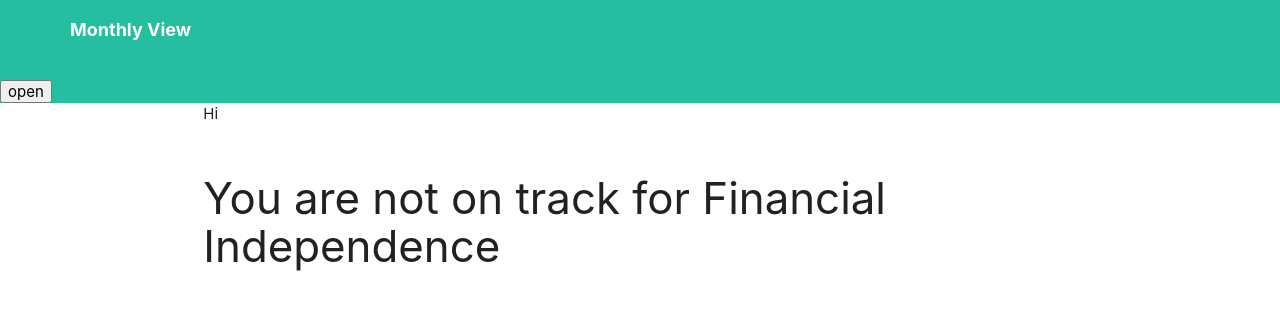
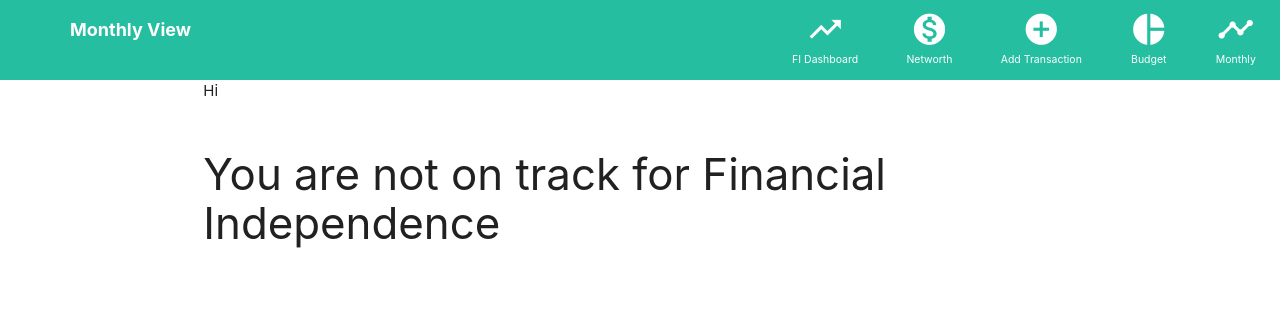
Before and after one commit to christinebonk/final-project, a React (Create React App) app in the folder client/: page /monthly in a window 1280 px wide. Shown: the top 310 px of the page. Built offline with nearby package versions, Linux system fonts and the light colour scheme; no server answers.

Commit message:
added nav bar

```diff
--- /dev/null
+++ b/client/public/app-style/_nav.scss
@@ -0,0 +1,26 @@
+.nav-bar ul {
+	display: flex;
+	color: white;
+	justify-content: space-around;
+
+		i {
+			font-size: 2.5rem;
+		}
+}
+
+header {
+	display: flex !important;
+	position: relative;
+
+	.title-container {
+		width: 20%;
+	}
+
+	.nav-bar {
+		width: 40%;
+		position: absolute;
+		right: 0;
+		font-size: 0.7rem;
+		text-align: center;
+	}
+}
--- a/client/public/app-style/style.css
+++ b/client/public/app-style/style.css
@@ -122,6 +122,25 @@ select#show {
 input#show {
   display: block; }
 
+.nav-bar ul {
+  display: flex;
+  color: white;
+  justify-content: space-around; }
+  .nav-bar ul i {
+    font-size: 2.5rem; }
+
+header {
+  display: flex !important;
+  position: relative; }
+  header .title-container {
+    width: 20%; }
+  header .nav-bar {
+    width: 40%;
+    position: absolute;
+    right: 0;
+    font-size: 0.7rem;
+    text-align: center; }
+
 #root h2 {
   font-size: 1.7rem;
   font-weight: bold;
--- a/client/public/app-style/style.scss
+++ b/client/public/app-style/style.scss
@@ -11,6 +11,7 @@ $background: #D3E3DD;
 @import 'budget';
 @import 'monthly';
 @import 'transaction';
+@import 'nav';
 
 #root h2 {
 	font-size: 1.7rem;
--- a/client/public/index.html
+++ b/client/public/index.html
@@ -3,9 +3,10 @@
   <head>
     <meta charset="utf-8">
     <meta name="viewport" content="width=device-width, initial-scale=1, shrink-to-fit=no">
+
     <meta name="theme-color" content="#000000">
     <link rel="stylesheet" type="text/css" href="app-style/style.css">
-
+  <link href="https://fonts.googleapis.com/icon?family=Material+Icons" rel="stylesheet">
     <!--
       manifest.json provides metadata used when your web app is added to the
       homescreen on Android. See https://developers.google.com/web/fundamentals/engage-and-retain/web-app-manifest/
--- a/client/src/components/TopBar/TopBar.js
+++ b/client/src/components/TopBar/TopBar.js
@@ -62,16 +62,38 @@ class TopBar extends Component {
 	render () {
 		return (
 			<header className="top-bar">
-				<h1>{this.props.title}</h1>
-				{this.props.children}
-				<button type="button" onClick={this.showModal}>
-                      open
-                </button>
-                <main>
+				<div className="title-container">
+					<h1>{this.props.title}</h1>
+	            </div>
+              	<div className="nav-bar">
+              		<ul>
+              			<li>
+              				<i className="material-icons">trending_up</i>
+              				<figcaption>FI Dashboard</figcaption>
+              			</li>
+              			<li>
+              				<i className="material-icons">monetization_on</i>
+              				<figcaption>Networth</figcaption>
+              			</li>
+              			<li>
+              				<i className="material-icons" onClick={this.showModal}>add_circle</i>
+              				<figcaption>Add Transaction</figcaption>
+              			</li>
+              			<li>
+              				<i className="material-icons">pie_chart</i>
+              				<figcaption>Budget</figcaption>
+              			</li>
+              			<li>
+              				<i className="material-icons">timeline</i>
+              				<figcaption>Monthly</figcaption>
+              			</li>
+              		</ul>
+              	</div>
+              	<main>
                     <Modal show={this.state.show} handleClose={this.hideModal} submitTransaction={this.submitTransaction} categories={this.state.categories}>
                     </Modal>
+              	</main>
 
-              </main>
     		</header>
 		)
 
```
Also changed, not shown: 1 other file (tests, documents, lock files or other folders).
